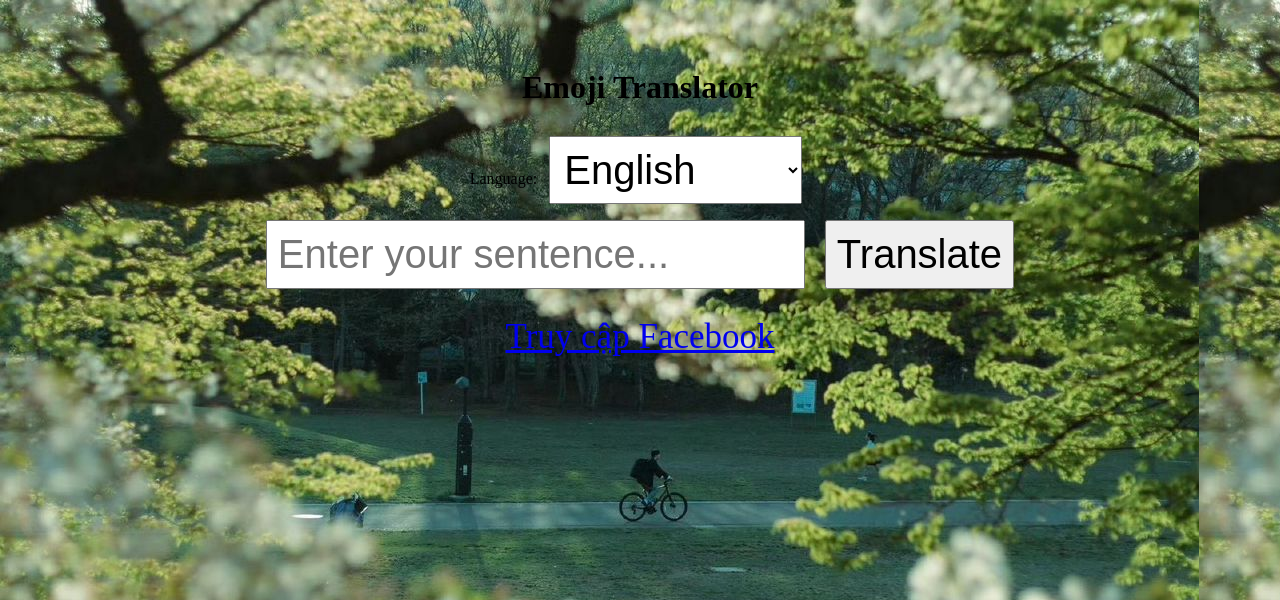
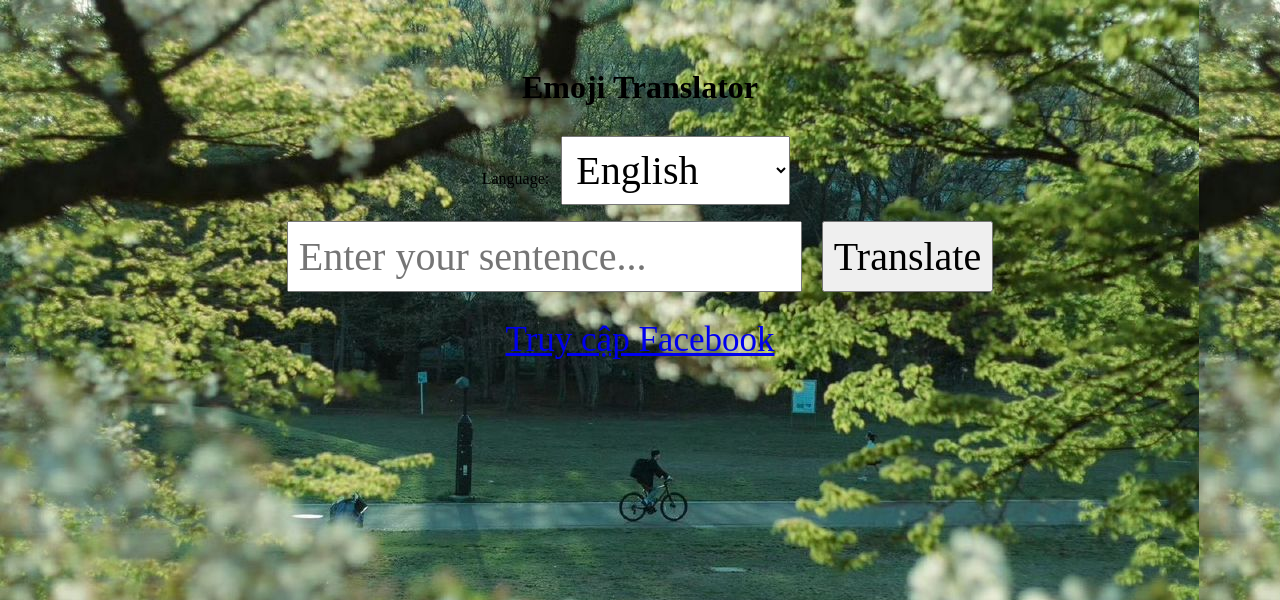
Before and after one commit to htglinh111007-lgtm/Projects, a Flask app: page / in a window 1280 px wide. Shown: the top 600 px of the page. Run offline with Flask 3, Linux system fonts and the light colour scheme.

Commit message:
repo update

```diff
--- a/templates/index.html
+++ b/templates/index.html
@@ -13,11 +13,13 @@
             background-image:url('img2.jpg');
         }
         input, select, button {
+            font-family: 'Times New Roman', Times, serif;
             padding: 10px;
             font-size:40px;
             margin: 8px;
         }
         .result {
+            font-family: 'Times New Roman', Times, serif;
             margin-top: 20px;
             font-size: 35px;
         }
@@ -39,5 +41,4 @@
     <div class="result">{{ result }}
         <a href="https://www.facebook.com/?locale=vi_VN">Truy cập Facebook</a>
     </div>
-</body>
 </html>
```
